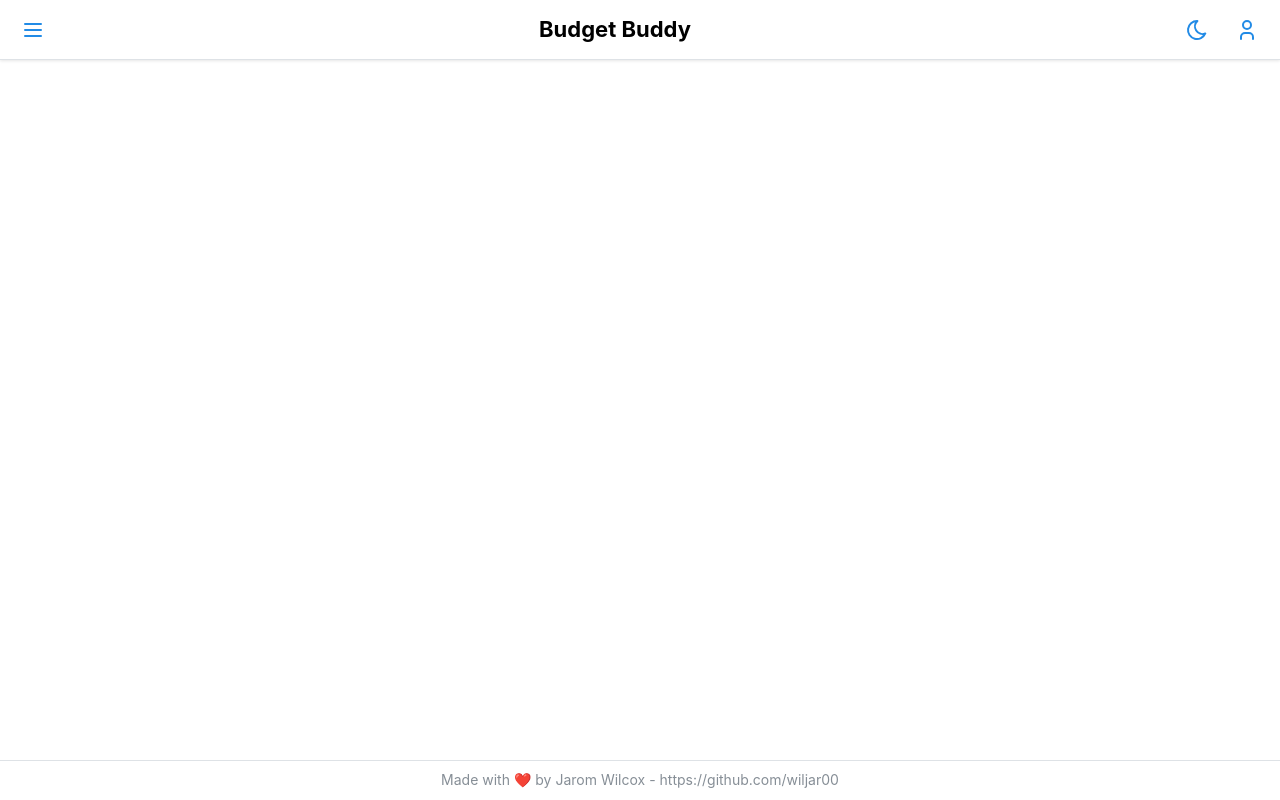
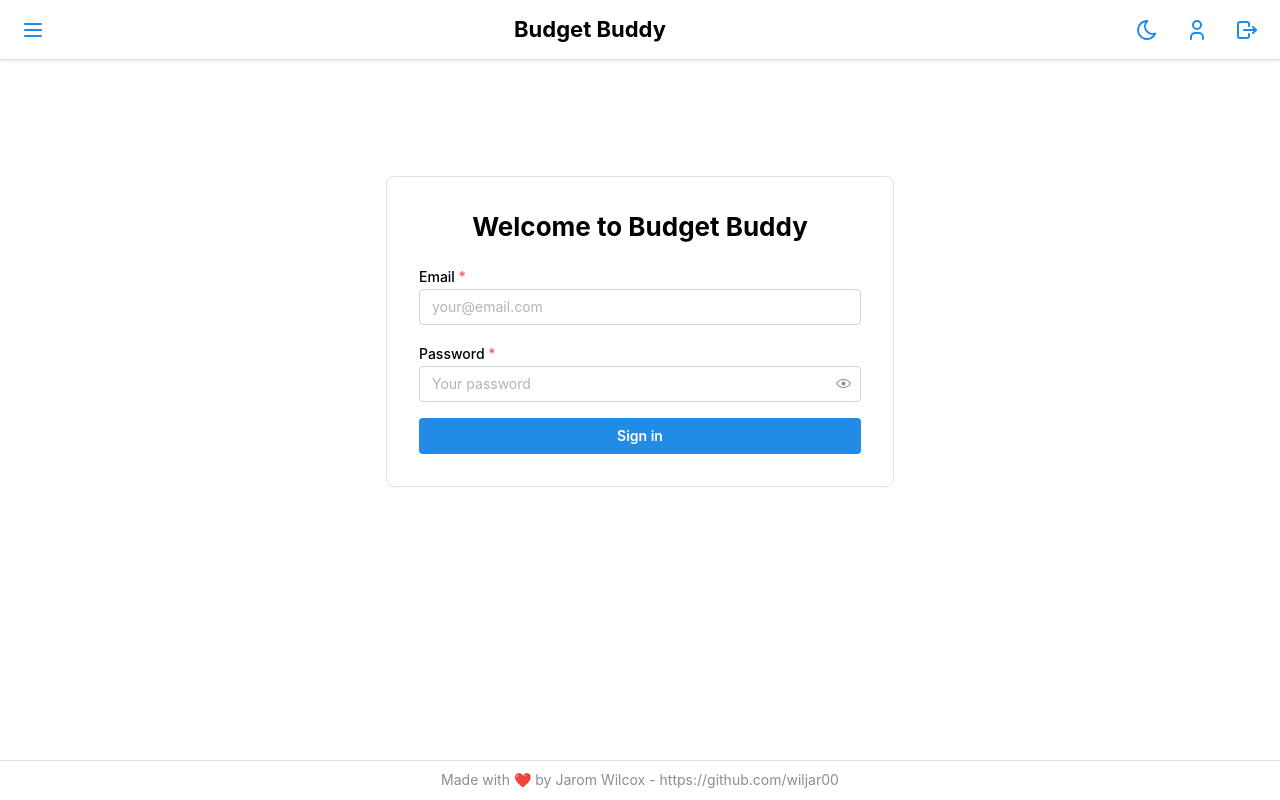
Before and after one commit to wiljar00/budget-buddy, a React (Vite) app: page /login in a window 1280 px wide. Built offline with nearby package versions, Linux system fonts and the light colour scheme; sample sign-in values are in the browser's storage.

Commit message:
Add a login page

```diff
--- a/src/App.tsx
+++ b/src/App.tsx
@@ -1,4 +1,7 @@
 import { BrowserRouter, Routes, Route } from "react-router-dom";
+import { AuthProvider } from "./context/AuthContext";
+import ProtectedRoute from "./components/ProtectedRoute";
+import Login from "./components/Login";
 import FinancialSummary from "./components/FinancialSummary";
 import IncomeList from "./components/IncomeList";
 import Navbar from "./components/Navbar";
@@ -11,12 +14,28 @@ import MongoDBTest from "./components/MongoDBTest";
 export default function App() {
   return (
     <BrowserRouter>
+      <AuthProvider>
         <AppShell header={{ height: 60 }} padding="md" footer={{ height: 40 }}>
           <Navbar />
           <AppShell.Main>
             <Routes>
-            <Route path="/" element={<FinancialSummary />} />
-            <Route path="/income" element={<IncomeList />} />
+              <Route path="/login" element={<Login />} />
+              <Route
+                path="/"
+                element={
+                  <ProtectedRoute>
+                    <FinancialSummary />
+                  </ProtectedRoute>
+                }
+              />
+              <Route
+                path="/income"
+                element={
+                  <ProtectedRoute>
+                    <IncomeList />
+                  </ProtectedRoute>
+                }
+              />
               <Route path="/expenses" element={<ExpenseList />} />
               <Route path="/transactions" element={<TransactionHistory />} />
               <Route path="/mongodb-test" element={<MongoDBTest />} />
@@ -26,6 +45,7 @@ export default function App() {
             <Footer />
           </AppShell.Footer>
         </AppShell>
+      </AuthProvider>
     </BrowserRouter>
   );
 }
--- /dev/null
+++ b/src/components/Login.tsx
@@ -0,0 +1,85 @@
+import {
+  TextInput,
+  PasswordInput,
+  Paper,
+  Title,
+  Container,
+  Button,
+  Stack,
+  Text,
+} from "@mantine/core";
+import { useForm } from "@mantine/form";
+import { useState } from "react";
+import { useNavigate } from "react-router-dom";
+
+export default function Login() {
+  const [error, setError] = useState("");
+  const navigate = useNavigate();
+
+  const form = useForm({
+    initialValues: {
+      email: "",
+      password: "",
+    },
+    validate: {
+      email: (value) => (/^\S+@\S+$/.test(value) ? null : "Invalid email"),
+      password: (value) =>
+        value.length < 6 ? "Password must be at least 6 characters" : null,
+    },
+  });
+
+  const handleSubmit = form.onSubmit(async (values) => {
+    try {
+      // TODO: Replace with actual authentication
+      if (
+        values.email === "test@example.com" &&
+        values.password === "password"
+      ) {
+        localStorage.setItem("isAuthenticated", "true");
+        navigate("/");
+      } else {
+        setError("Invalid credentials");
+      }
+    } catch (error) {
+      setError("An error occurred during login");
+    }
+  });
+
+  return (
+    <Container size="xs" mt={100}>
+      <Paper radius="md" p="xl" withBorder>
+        <Title order={2} ta="center" mb="lg">
+          Welcome to Budget Buddy
+        </Title>
+
+        <form onSubmit={handleSubmit}>
+          <Stack>
+            <TextInput
+              required
+              label="Email"
+              placeholder="your@email.com"
+              {...form.getInputProps("email")}
+            />
+
+            <PasswordInput
+              required
+              label="Password"
+              placeholder="Your password"
+              {...form.getInputProps("password")}
+            />
+
+            {error && (
+              <Text c="red" size="sm">
+                {error}
+              </Text>
+            )}
+
+            <Button type="submit" fullWidth>
+              Sign in
+            </Button>
+          </Stack>
+        </form>
+      </Paper>
+    </Container>
+  );
+}
--- a/src/components/Navbar.tsx
+++ b/src/components/Navbar.tsx
@@ -5,16 +5,24 @@ import {
   ActionIcon,
   useMantineColorScheme,
 } from "@mantine/core";
-import { IconUser, IconSun, IconMoon, IconMenu2 } from "@tabler/icons-react";
+import {
+  IconUser,
+  IconSun,
+  IconMoon,
+  IconMenu2,
+  IconLogout,
+} from "@tabler/icons-react";
 import { useNavigate } from "react-router-dom";
 import { useState } from "react";
 import NavigationDrawer from "./NavigationDrawer";
+import { useAuth } from "../context/AuthContext";
 
 export default function Navbar() {
   const { colorScheme, toggleColorScheme } = useMantineColorScheme();
   const dark = colorScheme === "dark";
   const navigate = useNavigate();
   const [drawerOpened, setDrawerOpened] = useState(false);
+  const { logout, isAuthenticated } = useAuth();
 
   return (
     <>
@@ -55,6 +63,11 @@ export default function Navbar() {
             <ActionIcon variant="subtle" size="lg">
               <IconUser />
             </ActionIcon>
+            {isAuthenticated && (
+              <ActionIcon variant="subtle" size="lg" onClick={logout}>
+                <IconLogout />
+              </ActionIcon>
+            )}
           </Group>
         </Group>
       </AppShell.Header>
--- /dev/null
+++ b/src/components/ProtectedRoute.tsx
@@ -0,0 +1,16 @@
+import { Navigate } from "react-router-dom";
+import { useAuth } from "../context/AuthContext";
+
+export default function ProtectedRoute({
+  children,
+}: {
+  children: React.ReactNode;
+}) {
+  const { isAuthenticated } = useAuth();
+
+  if (!isAuthenticated) {
+    return <Navigate to="/login" />;
+  }
+
+  return children;
+}
--- /dev/null
+++ b/src/context/AuthContext.tsx
@@ -0,0 +1,51 @@
+import { createContext, useContext, useState, useEffect } from "react";
+import { useNavigate } from "react-router-dom";
+
+interface AuthContextType {
+  isAuthenticated: boolean;
+  login: (email: string, password: string) => Promise<void>;
+  logout: () => void;
+}
+
+const AuthContext = createContext<AuthContextType | null>(null);
+
+export function AuthProvider({ children }: { children: React.ReactNode }) {
+  const [isAuthenticated, setIsAuthenticated] = useState(false);
+  const navigate = useNavigate();
+
+  useEffect(() => {
+    const auth = localStorage.getItem("isAuthenticated");
+    setIsAuthenticated(auth === "true");
+  }, []);
+
+  const login = async (email: string, password: string) => {
+    // TODO: Replace with actual authentication
+    if (email === "test@example.com" && password === "password") {
+      setIsAuthenticated(true);
+      localStorage.setItem("isAuthenticated", "true");
+      navigate("/");
+    } else {
+      throw new Error("Invalid credentials");
+    }
+  };
+
+  const logout = () => {
+    setIsAuthenticated(false);
+    localStorage.removeItem("isAuthenticated");
+    navigate("/login");
+  };
+
+  return (
+    <AuthContext.Provider value={{ isAuthenticated, login, logout }}>
+      {children}
+    </AuthContext.Provider>
+  );
+}
+
+export function useAuth() {
+  const context = useContext(AuthContext);
+  if (!context) {
+    throw new Error("useAuth must be used within an AuthProvider");
+  }
+  return context;
+}
```
Lines whose indentation alone changed are shown as unchanged.
